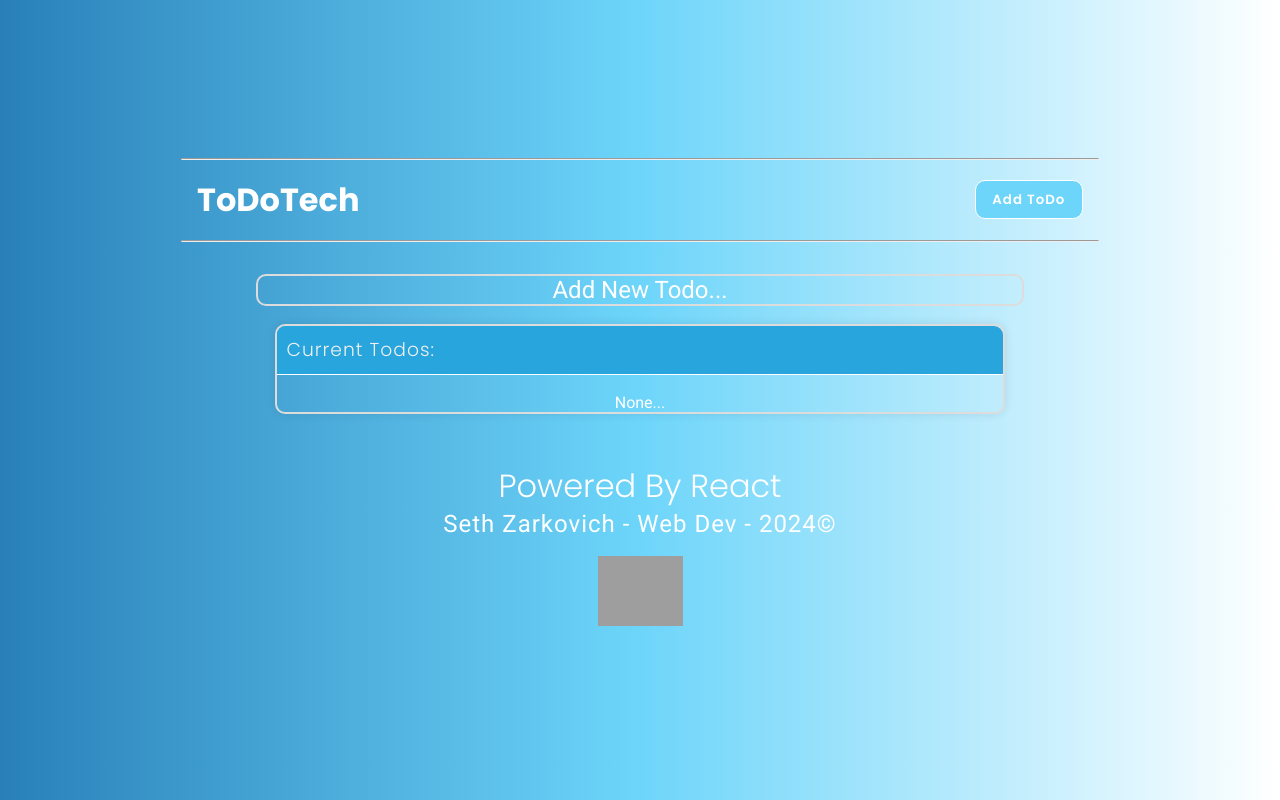
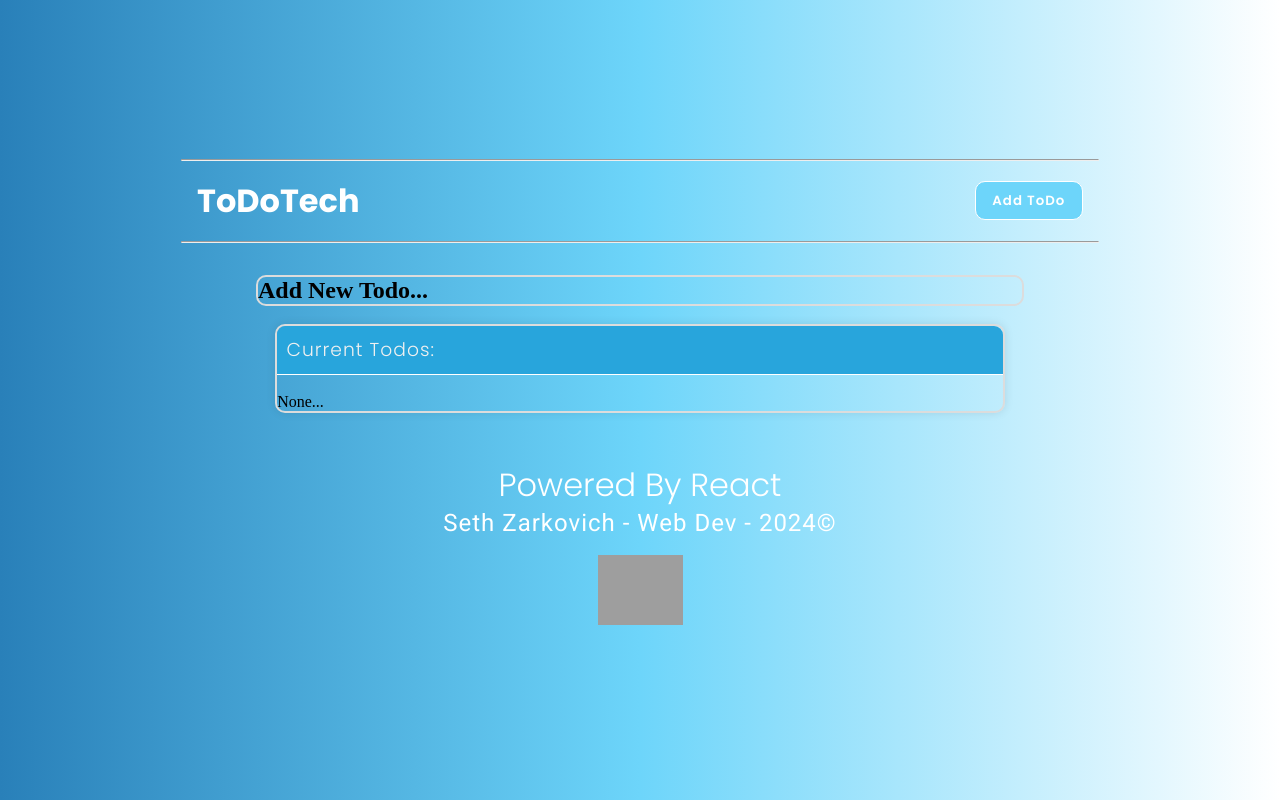
Before and after one commit to SethZarko/todo-react, a React (Vite) app in the folder client/: page / in a window 1280 px wide. Built offline with nearby package versions, Linux system fonts and the light colour scheme; grey boxes are pictures that could not be loaded.

Commit message:
Fix Stlying

```diff
--- a/client/src/App.css
+++ b/client/src/App.css
@@ -109,7 +109,7 @@ header hr {
     box-shadow: 0px 0px 10px rgba(0, 0, 0, 0.1);
 }
 
-.new-todo-container h1, .todo-display h1, .todo-display h3, .todo-display p {
+.new-todo-container h1, .todo-display h1, .todo-display h3, {
     font-family: 'Roboto', sans-serif;
     font-weight: 400;
     color: white;
@@ -200,7 +200,7 @@ header hr {
     width: 100%;
     color: black;
     text-align: right;
-    transition: ease-in .1s;
+    transition: ease-in .1s !important;
 }
 
 footer {
```
